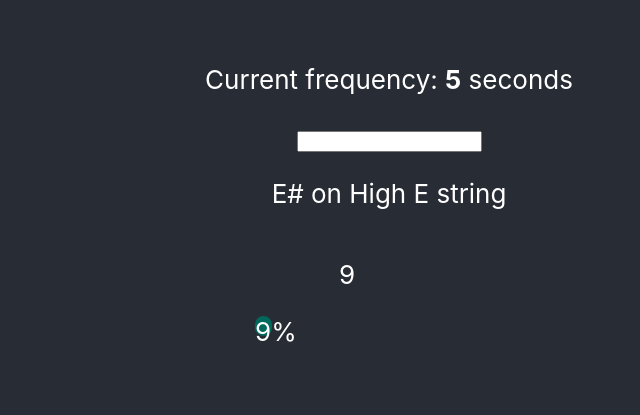
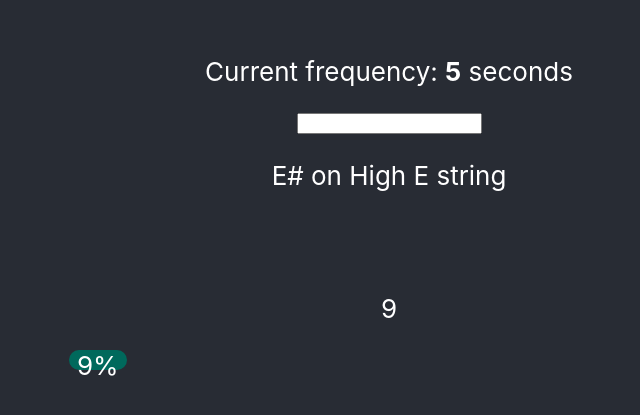
Before and after one commit to asingas/random-note, a React (Create React App) app: page / in a window 1280 px wide. Shown: the part 217-632 px from the top of the page, without its empty margins (251-891 px from the left). Built offline with nearby package versions, Linux system fonts and the light colour scheme.

Commit message:
Update app.js main div className

```diff
--- a/src/App.css
+++ b/src/App.css
@@ -7,7 +7,7 @@
   pointer-events: none;
 }
 
-.App-header {
+.note-recognition-practice {
   background-color: #282c34;
   min-height: 100vh;
   display: flex;
```
